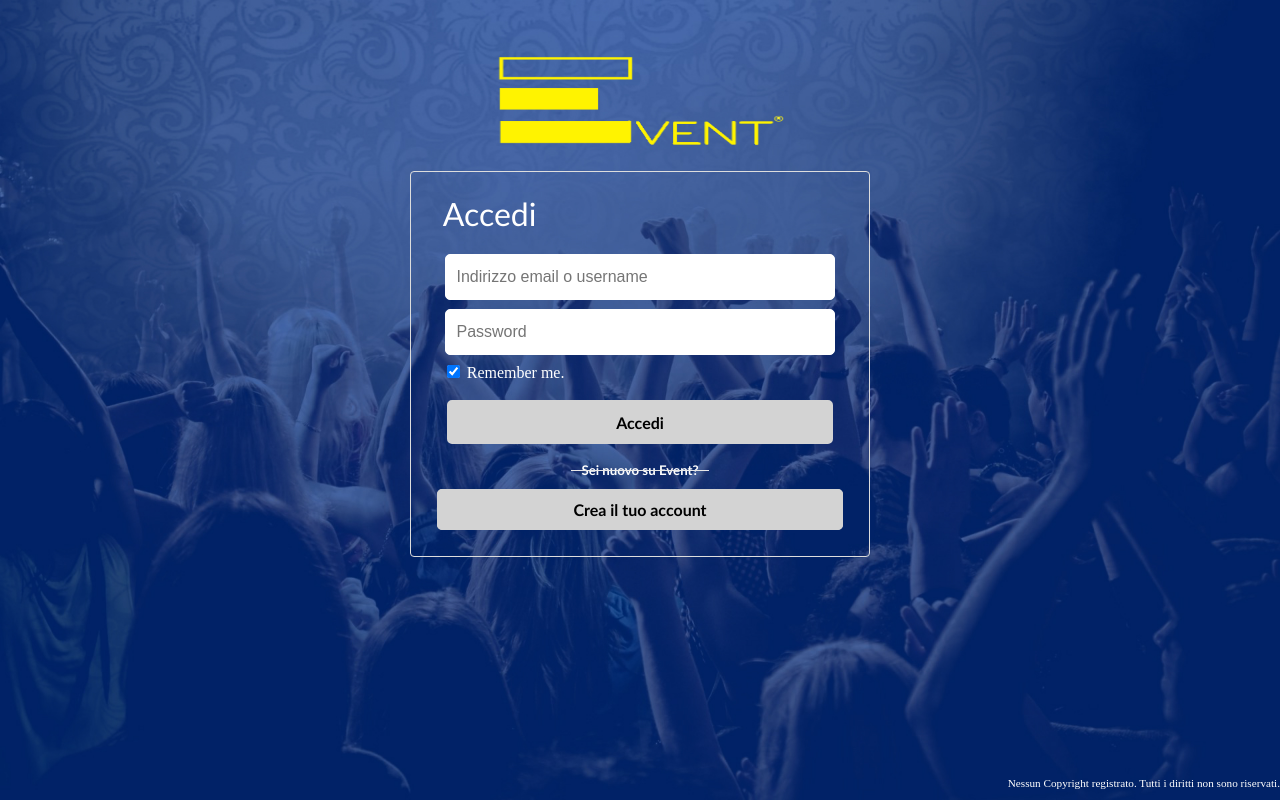
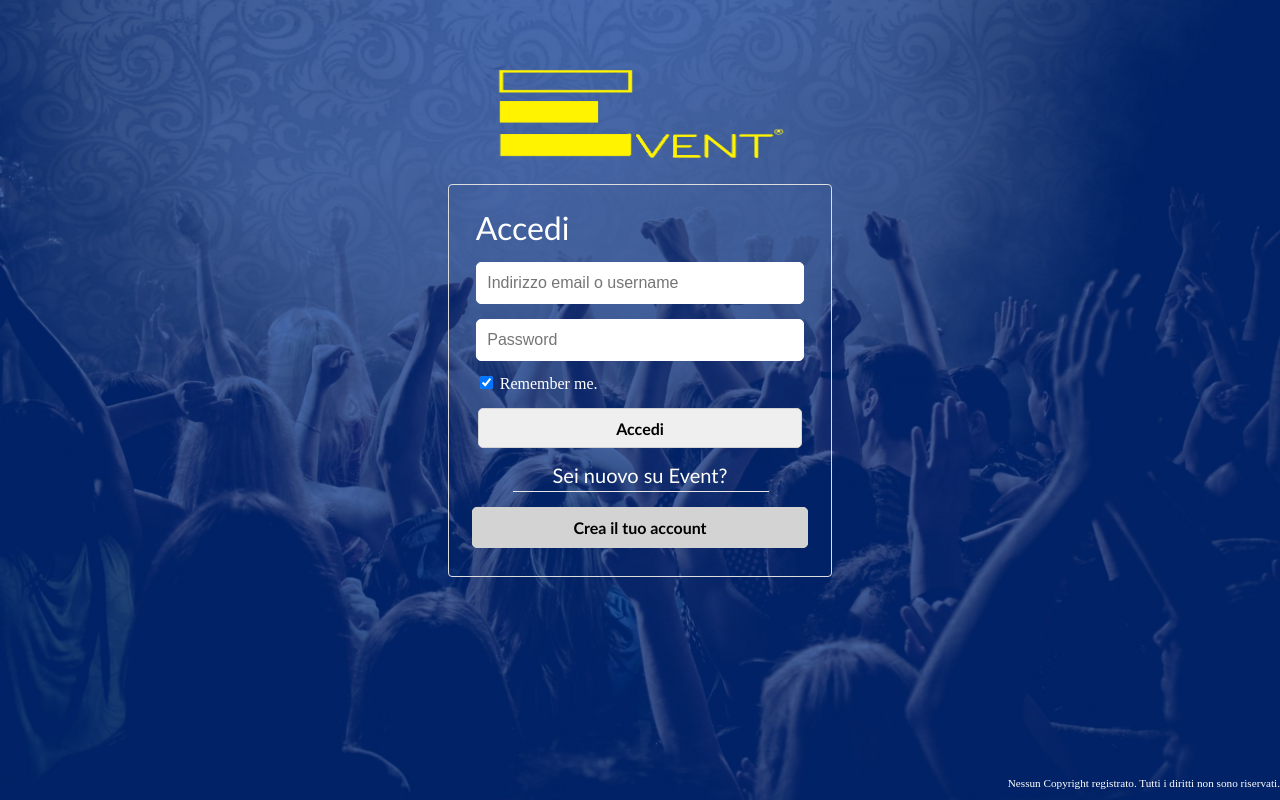
Before and after one commit to AndreaRusconi/PSAW, a PHP site: page /login.html in a window 1280 px wide. Run offline with PHP 8.4, Linux system fonts and the light colour scheme.

Commit message:
messo in ordine html e css aspetto il tuo php
passo e chiudo

```diff
--- a/Utenti.txt
+++ b/Utenti.txt
@@ -1,2 +1,4 @@
 ciao-asd@a.a-aa
 andrea-yes@itworks-ss
+po-p@p.p-p
+filo-fil@lop.il-popi
--- a/login.css
+++ b/login.css
@@ -9,46 +9,39 @@ body {
 .logoEvent{
 
     text-align: center;
-    margin-top: 4%;
+    margin-top: 5%;
 }
 
 
-.box{
-
+.menu{
 
     border-radius: 4px;
     border: 1px #ddd solid;
     background-color: transparent;
-    margin-left: 32%;
-    margin-right: 32%;
-
-
-
+    margin-left: 35%;
+    margin-right: 35%;
+    text-align: center;
 }
 
-.accedi h1{
+h1{
 
+    text-align: left;
     margin-left: 7%;
+    margin-top: 6%;
     color: white;
     font-family: Trebuchet MS;
     font-weight: 200;
+    margin-bottom: 1%;
 
 
 }
 
 
-.fieldEmail{
 
-    text-align: center;
-    margin-top: 1%;
-}
+#username{
 
-
-
-
-.fieldEmail input{
-
-    height: 44px;
+    margin-top: 3%;
+    height: 40px;
     width: 80%;
     padding: 0 10px;
     border-radius: 5px;
@@ -57,17 +50,11 @@ body {
 }
 
 
+#password{
 
-.fieldPassword{
-
-    text-align: center;
-    margin-top: 2%;
-}
-
-.fieldPassword input{
-
-    height: 44px;
+    height: 40px;
     width: 80%;
+    margin-top: 4%;
     padding: 0 10px;
     border-radius: 5px;
     border: 1px solid white;
@@ -77,99 +64,70 @@ body {
 }
 
 .rememberMe{
-
-    text-align:left;
-    margin-top: 1.5%;
+    color: white;
+    text-align: left;
+    margin-top: 3%;
     margin-left: 7%;
-    color: white;
 }
 
 
-.accesso{
+#accesso{
 
-    text-align: center;
     margin-top: 4%;
-
-}
-
-.accesso input{
-
-    text-decoration: none;
-    height: 44px;
-    width: 84%;
-    padding: 0px 10px;
-
+    height: 40px;
+    width: 85%;
+    border: 1px solid lightgray;
+    padding: 0 10px;
     color: black;
-    border: 2px solid lightgrey;
     font-family: Trebuchet MS;
     border-radius: 5px;
-    background: lightgrey;
     font-weight: 600;
     font-size: 1em;
-
 }
-
-.new{
-
-    text-align: center;
-    position: relative;
-    top: 2px;
-    padding-top: 1px;
-    margin-bottom: 14px;
-    line-height: 0;
-    color: white;
-    font-family: Trebuchet MS;
 
 
 
+
+h2{
+
+    margin-top: 4%;
+    color: white;
+    font-family: Trebuchet MS;
+    font-weight: 200;
+    font-size: 20px;
 }
 
-.h5{
 
-    line-height: 1;
-    font-size: 12px;
-    font-weight: 400;
-    position: relative;
-    display: inline-block;
-    background-color: #fff;
-    padding: 0 8px 0 7px;
-    z-index: 2;
-
-}
-
-.new :after{
+#new {
 
     content: "";
-    width: 30%;
-    margin-left: 35%;
+    width: 20%;
+    margin-left: 5%;
     background-color: transparent;
     display: block;
     height: 1px;
     border-top: 1px solid #e7e7e7;
     position: absolute;
-    margin-top: 0px;
-    z-index: 1;
+    margin-top: -1%;
 
 }
 
 
-.registration{
+.account{
 
-    text-align: center;
-    margin-top: 7%;
-    margin-bottom: 8%;
+    margin-top: 8%;
+    margin-bottom: 10%;
+
 }
 
-.registration a{
+#createAccount{
 
-    height: 44px;
-    width: 10%;
     color: black;
-    background-color: lightgrey;
+    background-color: lightgray;
     text-decoration: none;
-    padding: 10px 135px;
+    padding: 10px 100px;
     border-radius: 5px;
-    border: 1px solid lightgrey;
+    border: 1px solid lightgray;
     font-size: 1em;
     font-weight: 600;
     font-family: Trebuchet MS;
--- a/login.html
+++ b/login.html
@@ -9,43 +9,30 @@
                 <header>
                     <p class="logoEvent"><img src="Images/logo.png" height="100px" width="300px"></p>
                 </header>
-                <form action="login.php" method="post" class="proceedMaskable" name="login" autocomplete="off" novalidate="">
-                    <div class="box">
-                        <div class="accedi">
-                            <h1>
-                                Accedi
-                                </h1>
+                <form action="login.php" method="post" class="menu" name="login" autocomplete="off" novalidate="">
+
+                        <h1>Accedi</h1>
+
+                        <input id="username" name="UserName" type="text" required="required" aria-required="true" value="" autocomplete="off" placeholder="Indirizzo email o username">
+
+                        <input id="password" name="password" type="password" required="required" aria-required="true" value="" placeholder="Password">
+
+                        <div class="rememberMe">
+                        <input type="checkbox" id="remBox" name="_remember_me" checked>
+                                <label id="remLabel" for="remBox">Remember me.</label>
                         </div>
-                    <div id="passwordSection" class="clearfix">
 
-                            <div class="fieldEmail">
-                                <input id="username" name="username" type="text" class="hasHelp  validateEmpty   " required="required" aria-required="true" value="" autocomplete="off" placeholder="Indirizzo email o username">
-                            </div>
-                            <div class="fieldPassword">
-                                <input id="password" name="login_password" type="password" class="hasHelp  validateEmpty   pin-password" required="required" aria-required="true" value="" placeholder="Password">
-                            </div>
-                             <div class = "rememberMe">
-                                <input type="checkbox" id="remember_me" name="_remember_me" checked />
-                                <label for="remember_me">Remember me.</label>
-                            </div>
-                    </div>
+                        <input id="accesso" name="invia" type="submit" value="Accedi">
 
 
-                   <div class="accesso">
-                        <input name="invia" type="submit" value="Accedi">
-                    </div>
+                        <h2>Sei nuovo su Event?</h2>
 
+                        <div id="new"></div>
 
-                    <div class="new">
-                        <h5>Sei nuovo su Event?</h5>
-                    </div>
+                        <div class= "account">
+                         <a href="registration.html" id="createAccount">Crea il tuo account</a>
+                        </div>
 
-
-
-                     <div class="registration">
-                        <a href="registration.html" id="createAccount">Crea il tuo account</a>
-                    </div>
-                    </div>
                 </form>
 
 
```
Also changed, not shown: registration.css (+56 -50 lines), registration.html (+17 -13 lines), segreta.php (deleted, +0 -20 lines).
